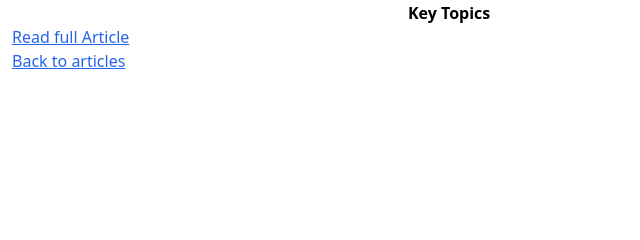
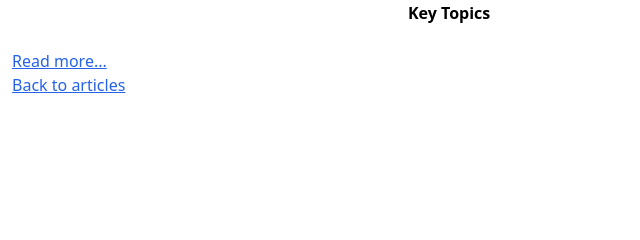
Before and after one commit to cedralpass/recapai-app, a Python web app: template recap/templates/article/show.html in a window 1280 px wide. Shown: the part 99-339 px from the top of the page, without its empty margins (0-640 px from the left). Run offline with Jinja, Linux system fonts and the light colour scheme; the template is opened without the code that fills it, so the values that code supplies are empty; style sheets or scripts are compiled from the project's sources.

Commit message:
moving read more

```diff
--- a/recap/templates/article/show.html
+++ b/recap/templates/article/show.html
@@ -13,8 +13,9 @@
       {%endif%}<br />
       <span class="text-sm text-red-900">Content Category: {{ article.category }}</SPAN><br /><br />
       {{ article.summary }}
-      <a class="" href="{{ article['url_path'] }}" target="_blank">Read full Article</a>
-      <br>
+      <br/>
+      <a class="" href="{{ article['url_path'] }}" target="_blank">Read more...</a>
+      <br/>
       <a href="{{ url_for('routes.index') }}">Back to articles</a>
     </div>
   </div>
```
